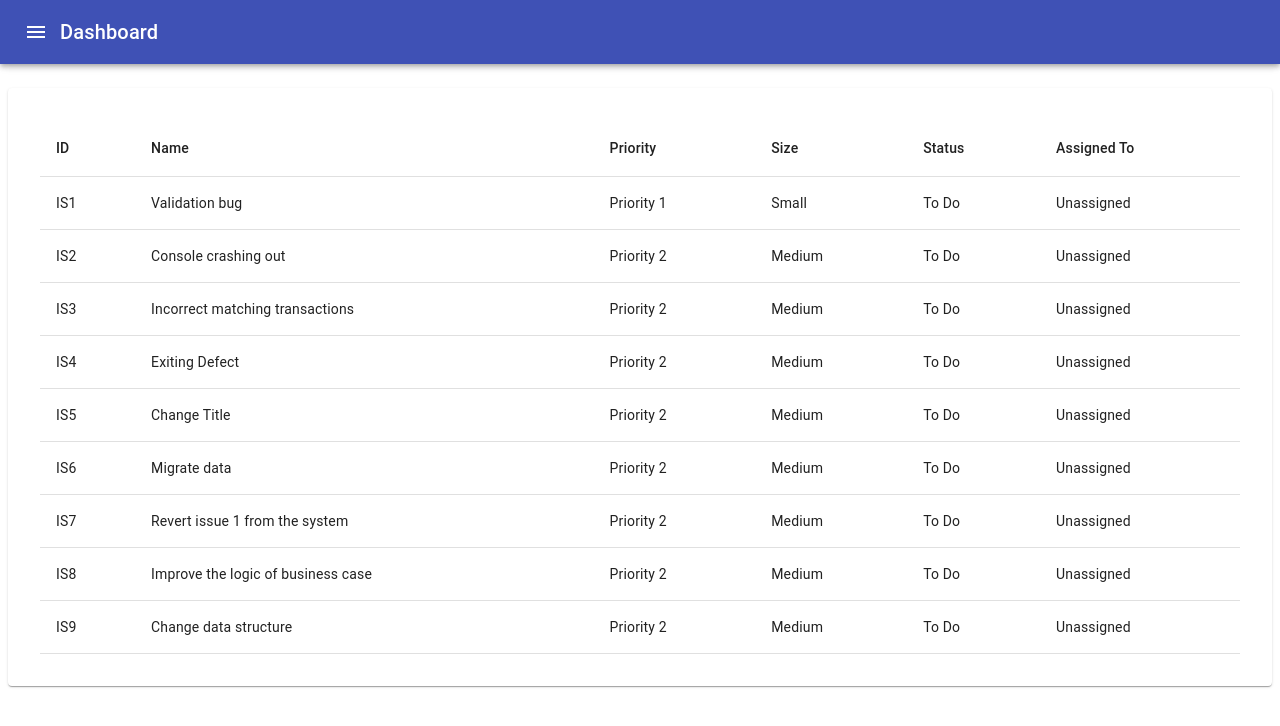
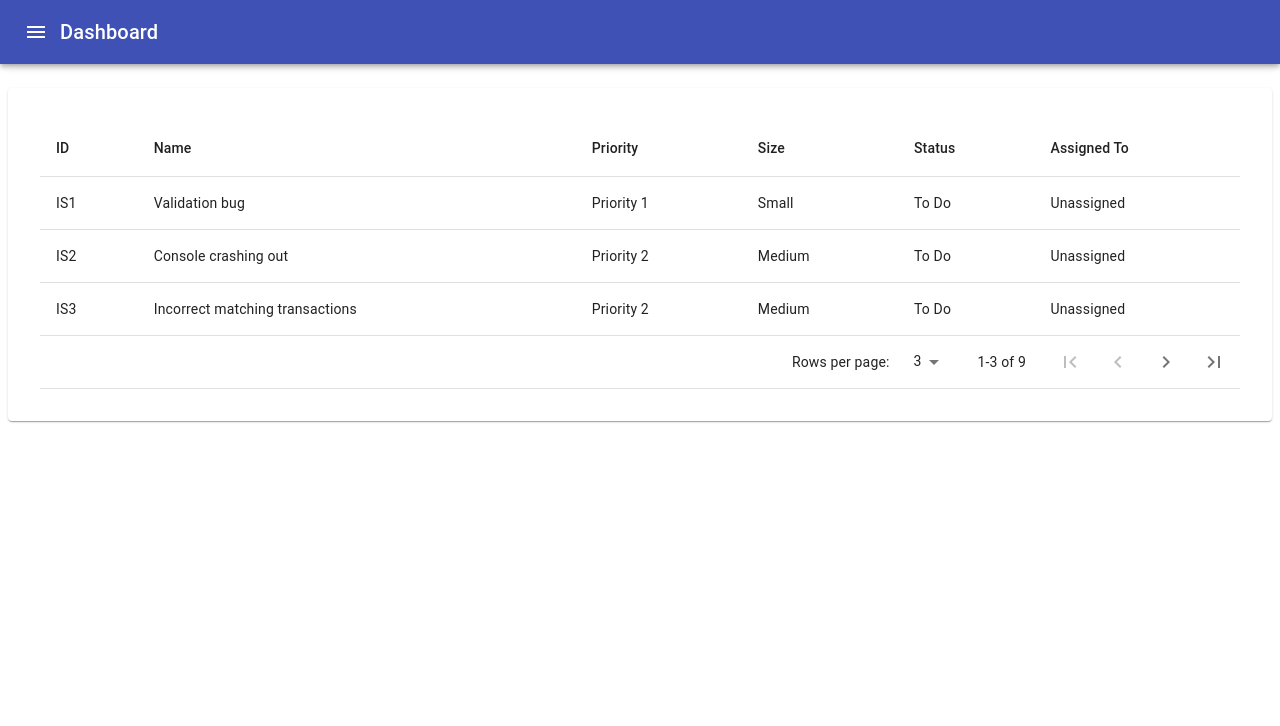
Before and after one commit to khanh1202/issuebacklog, a React (Create React App) app: page / in a window 1280 px wide. Shown: the top 726 px of the page. Built offline with nearby package versions, Linux system fonts and the light colour scheme.

Commit message:
feat: implement Pagination

```diff
--- a/src/components/Issues/Issues.tsx
+++ b/src/components/Issues/Issues.tsx
@@ -5,18 +5,25 @@ import {
   TableBody,
   TableCell,
   TableHead,
-  TableRow
+  TableRow,
+  TableFooter,
+  TablePagination
 } from '@material-ui/core';
+import TablePaginationActions from 'components/Issues/TablePaginationActions';
 
 import { withRouter, RouteComponentProps } from 'react-router';
 
 interface IIssuesState {
   issues: IIssue[];
+  rowsPerPage: number;
+  currentPage: number;
 }
 
 export class Issues extends React.Component<RouteComponentProps, IIssuesState> {
   state: IIssuesState = {
-    issues: []
+    issues: [],
+    rowsPerPage: 3,
+    currentPage: 0
   };
 
   componentDidMount() {
@@ -31,8 +38,31 @@ export class Issues extends React.Component<RouteComponentProps, IIssuesState> {
     history.push(`/issues/${issue._id}`);
   };
 
+  handlePageChange = (
+    event: React.MouseEvent<HTMLButtonElement> | null,
+    page: number
+  ) => {
+    this.setState({ currentPage: page });
+  };
+
+  handleChangeRowsPerPage = (
+    event: React.ChangeEvent<HTMLInputElement | HTMLTextAreaElement>
+  ) => {
+    this.setState({
+      rowsPerPage: parseInt(event.target.value, 10),
+      currentPage: 0
+    });
+  };
+
   render() {
-    const { issues } = this.state;
+    const { issues, rowsPerPage, currentPage } = this.state;
+    const issuesToDisplay =
+      rowsPerPage > 0
+        ? issues.slice(
+            currentPage * rowsPerPage,
+            currentPage * rowsPerPage + rowsPerPage
+          )
+        : issues;
 
     return (
       <Table>
@@ -47,7 +77,7 @@ export class Issues extends React.Component<RouteComponentProps, IIssuesState> {
           </TableRow>
         </TableHead>
         <TableBody>
-          {issues.map(issue => (
+          {issuesToDisplay.map(issue => (
             <TableRow
               key={issue._id}
               onClick={this.createIssueClickHandler(issue)}
@@ -62,6 +92,19 @@ export class Issues extends React.Component<RouteComponentProps, IIssuesState> {
             </TableRow>
           ))}
         </TableBody>
+        <TableFooter>
+          <TableRow>
+            <TablePagination
+              rowsPerPageOptions={[3, 6, 9]}
+              count={issues.length}
+              rowsPerPage={rowsPerPage}
+              page={currentPage}
+              onChangePage={this.handlePageChange}
+              onChangeRowsPerPage={this.handleChangeRowsPerPage}
+              ActionsComponent={TablePaginationActions}
+            ></TablePagination>
+          </TableRow>
+        </TableFooter>
       </Table>
     );
   }
--- /dev/null
+++ b/src/components/Issues/TablePaginationActions.tsx
@@ -0,0 +1,106 @@
+import * as React from 'react';
+import {
+  makeStyles,
+  createStyles,
+  Theme,
+  useTheme
+} from '@material-ui/core/styles';
+import IconButton from '@material-ui/core/IconButton';
+import FirstPageIcon from '@material-ui/icons/FirstPage';
+import LastPageIcon from '@material-ui/icons/LastPage';
+import KeyboardArrowLeft from '@material-ui/icons/KeyboardArrowLeft';
+import KeyboardArrowRight from '@material-ui/icons/KeyboardArrowRight';
+
+const useStyles = makeStyles((theme: Theme) =>
+  createStyles({
+    root: {
+      flexShrink: 0,
+      marginLeft: theme.spacing(2.5)
+    }
+  })
+);
+
+export interface TablePaginationActionsProps {
+  count: number;
+  page: number;
+  rowsPerPage: number;
+  onChangePage: (
+    event: React.MouseEvent<HTMLButtonElement> | null,
+    page: number
+  ) => void;
+}
+
+const TablePaginationAction: React.FunctionComponent<
+  TablePaginationActionsProps
+> = props => {
+  const classes = useStyles();
+  const theme = useTheme(); //TODO: ask about this one
+  const { count, rowsPerPage, page, onChangePage } = props;
+
+  const handleFirstPageButtonClick = (
+    event: React.MouseEvent<HTMLButtonElement>
+  ) => {
+    onChangePage(event, 0);
+  };
+
+  const handleBackButtonClick = (
+    event: React.MouseEvent<HTMLButtonElement>
+  ) => {
+    onChangePage(event, page - 1);
+  };
+
+  const handleLastPageButtonClick = (
+    event: React.MouseEvent<HTMLButtonElement>
+  ) => {
+    onChangePage(event, Math.max(0, Math.ceil(count / rowsPerPage) - 1));
+  };
+
+  const handleNextButtonClick = (
+    event: React.MouseEvent<HTMLButtonElement>
+  ) => {
+    onChangePage(event, page + 1);
+  };
+
+  return (
+    <div className={classes.root}>
+      <IconButton
+        onClick={handleFirstPageButtonClick}
+        disabled={page === 0}
+        aria-label="first page"
+      >
+        {theme.direction === 'rtl' ? <LastPageIcon /> : <FirstPageIcon />}
+      </IconButton>
+      <IconButton
+        onClick={handleBackButtonClick}
+        disabled={page === 0}
+        aria-label="previous page"
+      >
+        {theme.direction === 'rtl' ? (
+          <KeyboardArrowRight />
+        ) : (
+          <KeyboardArrowLeft />
+        )}
+      </IconButton>
+      <IconButton
+        onClick={handleNextButtonClick}
+        disabled={page >= Math.ceil(count / rowsPerPage) - 1}
+        aria-label="next page"
+      >
+        {theme.direction === 'rtl' ? (
+          <KeyboardArrowLeft />
+        ) : (
+          <KeyboardArrowRight />
+        )}
+      </IconButton>
+      <IconButton
+        onClick={handleLastPageButtonClick}
+        disabled={page >= Math.ceil(count / rowsPerPage) - 1}
+        aria-label="last page"
+      >
+        {theme.direction === 'rtl' ? <FirstPageIcon /> : <LastPageIcon />}
+      </IconButton>
+    </div>
+  );
+};
+
+export default TablePaginationAction;
```
